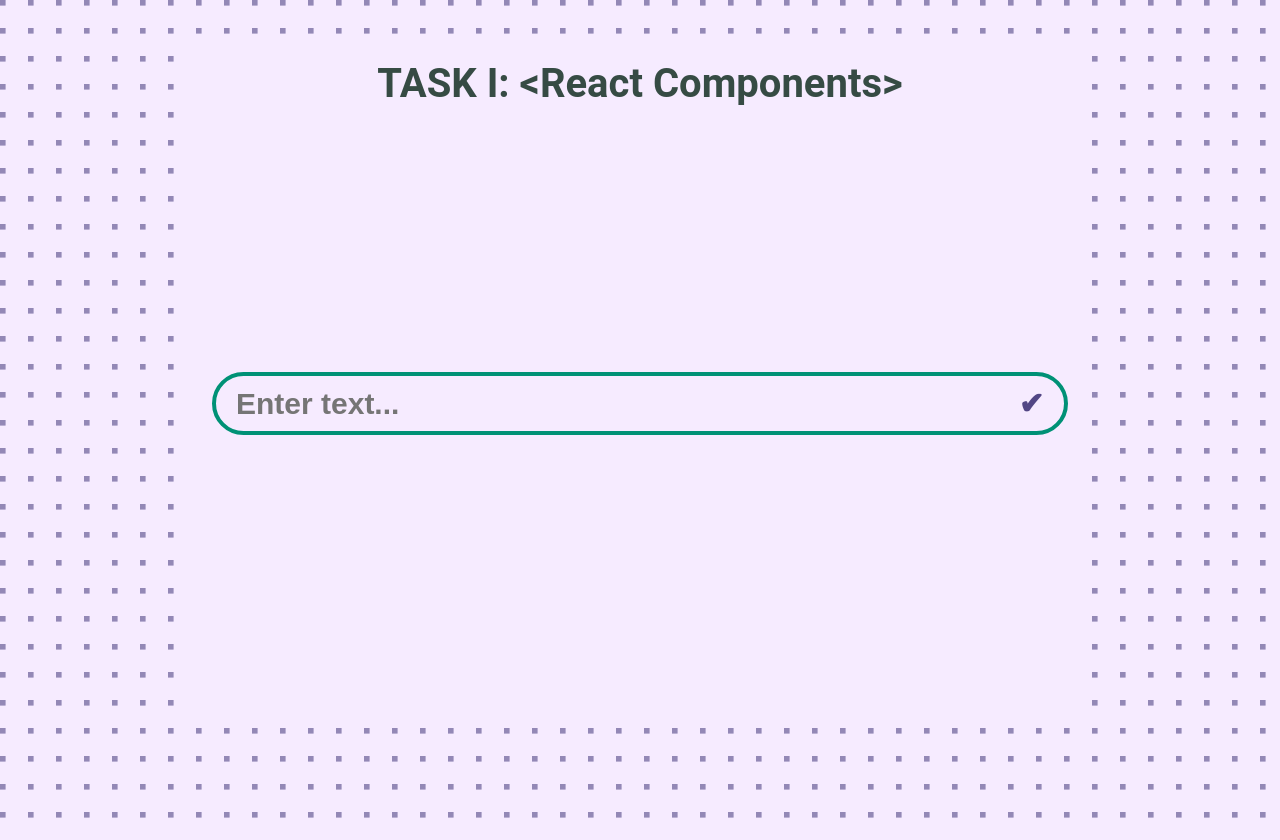
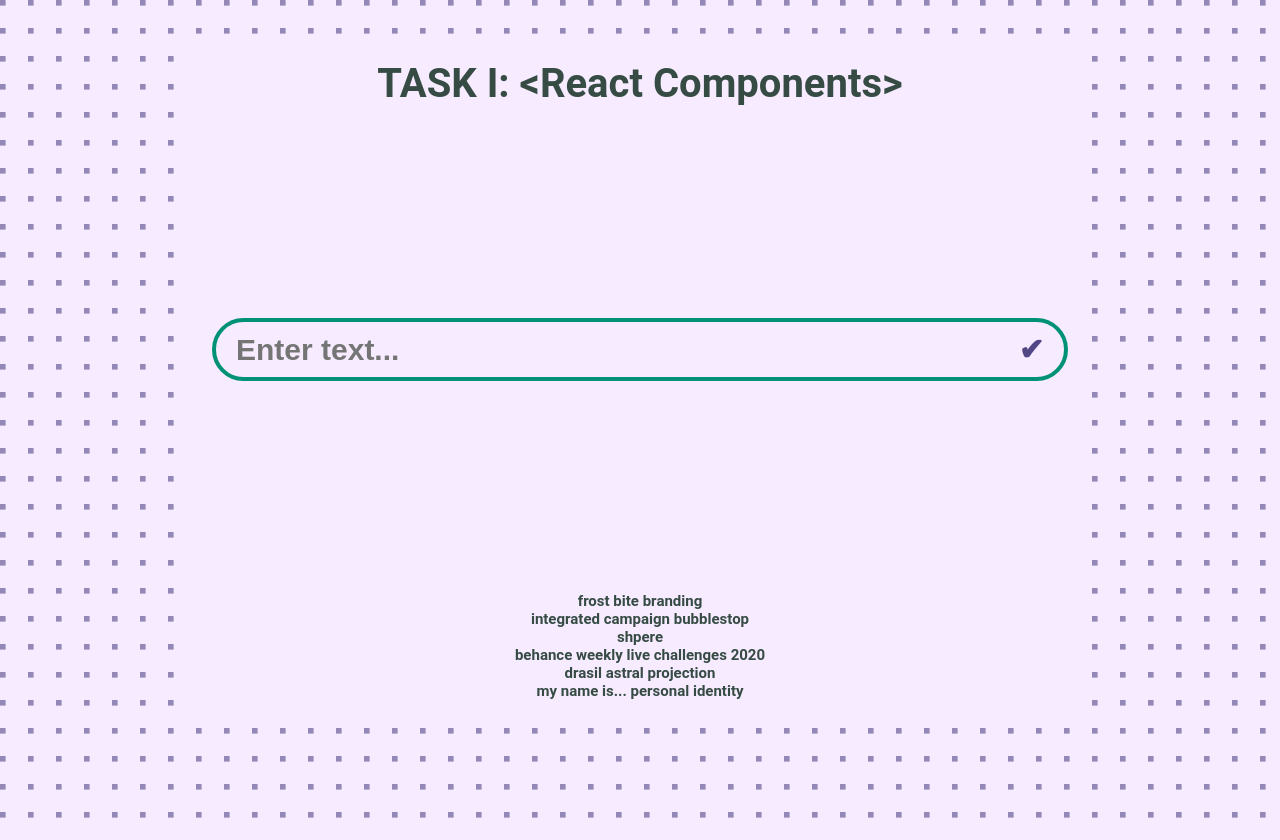
Before and after one commit to elenaniksy/react2021q3, a React app in the folder react-components/: page / in a window 1280 px wide. Built offline with nearby package versions, Linux system fonts and the light colour scheme.

Commit message:
feat: add functional component Card

```diff
--- a/react-components/src/components/CardsHolder/CardsHolder.tsx
+++ b/react-components/src/components/CardsHolder/CardsHolder.tsx
@@ -1,12 +1,14 @@
 import React from 'react';
 import './cardsHolder.scss';
 import { CardsHolderStateModel } from '../Models/CardsHolderStateModel';
+import { CardItemModel } from '../Models/CardItemModel';
+import Card from '../card/card';
 
 class CardsHolder extends React.Component {
   constructor(props: any) {
     super(props);
 
-    const state: CardsHolderStateModel = {
+    this.state = {
       data: null,
     };
   }
@@ -18,7 +20,17 @@ class CardsHolder extends React.Component {
   }
 
   render() {
-    return <div className={'cards-holder'}></div>;
+    return (
+      <div className={'cards-holder'}>
+        {this.state.data ? (
+          this.state.data.map((card: CardItemModel, index: number) => {
+            return <Card key={index} name={card.name} />;
+          })
+        ) : (
+          <h1>Error</h1>
+        )}
+      </div>
+    );
   }
 }
 
--- /dev/null
+++ b/react-components/src/components/card/card.tsx
@@ -0,0 +1,13 @@
+import React, { ReactChild } from 'react';
+import './cards.scss';
+import { CardItemModel } from '../Models/CardItemModel';
+
+const Card: React.FC = (props: CardItemModel) => {
+  return (
+    <div className={'card'}>
+      <h2 className={'card__header'}>{props.name}</h2>
+    </div>
+  );
+};
+
+export default Card;
```
Also changed, not shown: react-components/src/components/card/cards.scss (added).
